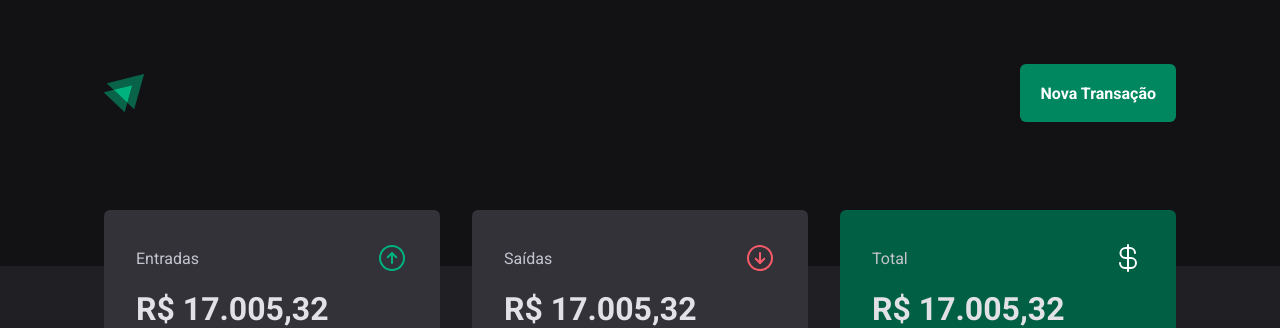
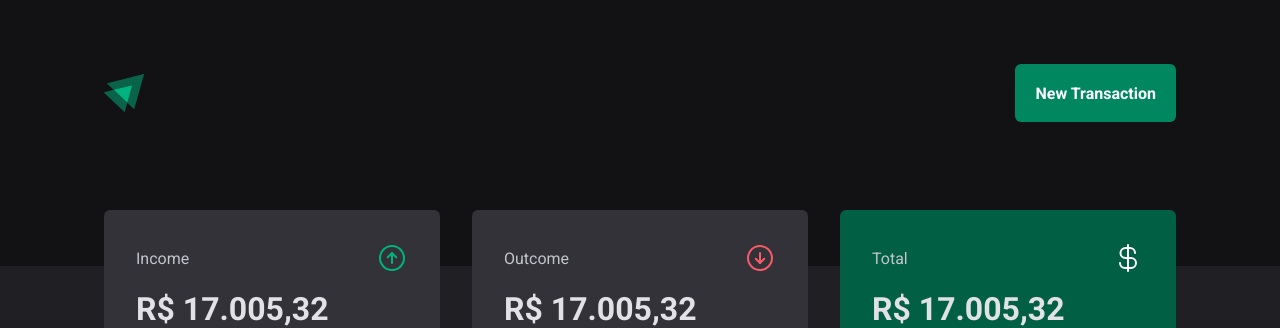
Before and after one commit to 9uifranco/money-manager, a React (Vite) app: page / in a window 1280 px wide. Shown: the top 328 px of the page. Built offline with nearby package versions, Linux system fonts and the light colour scheme.

Commit message:
Change language to english

```diff
--- a/src/components/Header/index.tsx
+++ b/src/components/Header/index.tsx
@@ -7,7 +7,7 @@ export function Header() {
         <HeaderContainer>
             <HeaderContent>
                 <img src={logoImg} alt="" />
-                <NewTransactionButton>Nova Transação</NewTransactionButton>
+                <NewTransactionButton>New Transaction</NewTransactionButton>
             </HeaderContent>
         </HeaderContainer>
     )
--- a/src/components/Summary/index.tsx
+++ b/src/components/Summary/index.tsx
@@ -6,14 +6,14 @@ export function Summary() {
         <SummaryContainer>
             <SummaryCard>
                 <header>
-                    <span>Entradas</span>
+                    <span>Income</span>
                     <ArrowCircleUp size={32} color={"#00B37E"}/>
                 </header>
                 <strong>R$ 17.005,32</strong>
             </SummaryCard>
             <SummaryCard>
                 <header>
-                    <span>Saídas</span>
+                    <span>Outcome</span>
                     <ArrowCircleDown size={32} color={"#F75A68"}/>
                 </header>
                 <strong>R$ 17.005,32</strong>
```
